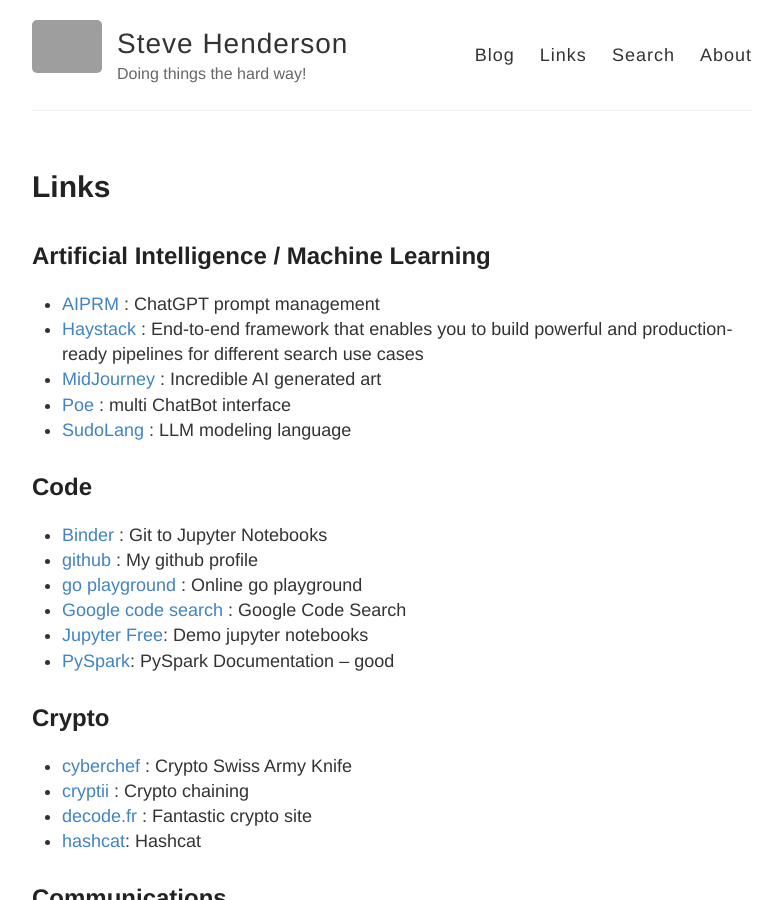
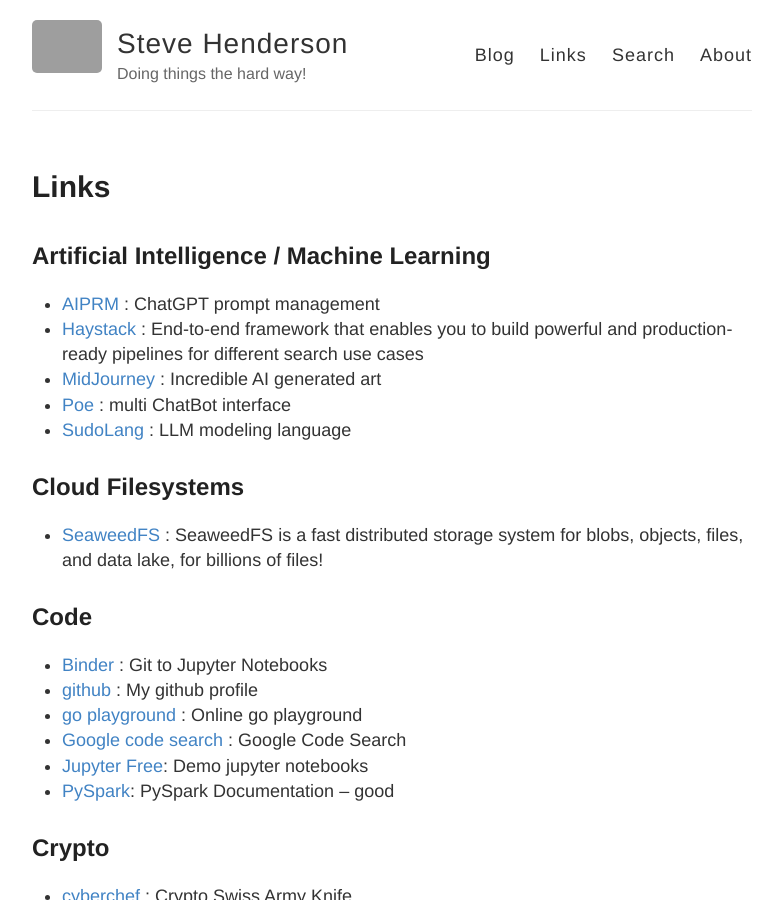
Before and after one commit to stevehenderson/stevehenderson.github.io, a Jekyll site: the page built from links.md, in a window 1280 px wide and 900 px high. Shown: the whole window, without its empty margins (248-1030 px from the left). Built offline with Jekyll 4.4.1, drawn with Linux system fonts in a browser that asks for light colours; grey boxes are pictures that could not be loaded.

Commit message:
Update links.md

```diff
--- a/links.md
+++ b/links.md
@@ -10,6 +10,9 @@
    * [MidJourney](https://www.midjourney.com/) : Incredible AI generated art
    * [Poe](https://poe.com/login) : multi ChatBot interface
    * [SudoLang](https://github.com/paralleldrive/sudolang-llm-support) : LLM modeling language
+
+## Cloud Filesystems
+   * [SeaweedFS](https://github.com/seaweedfs) : SeaweedFS is a fast distributed storage system for blobs, objects, files, and data lake, for billions of files!
 
 ## Code
 
```
